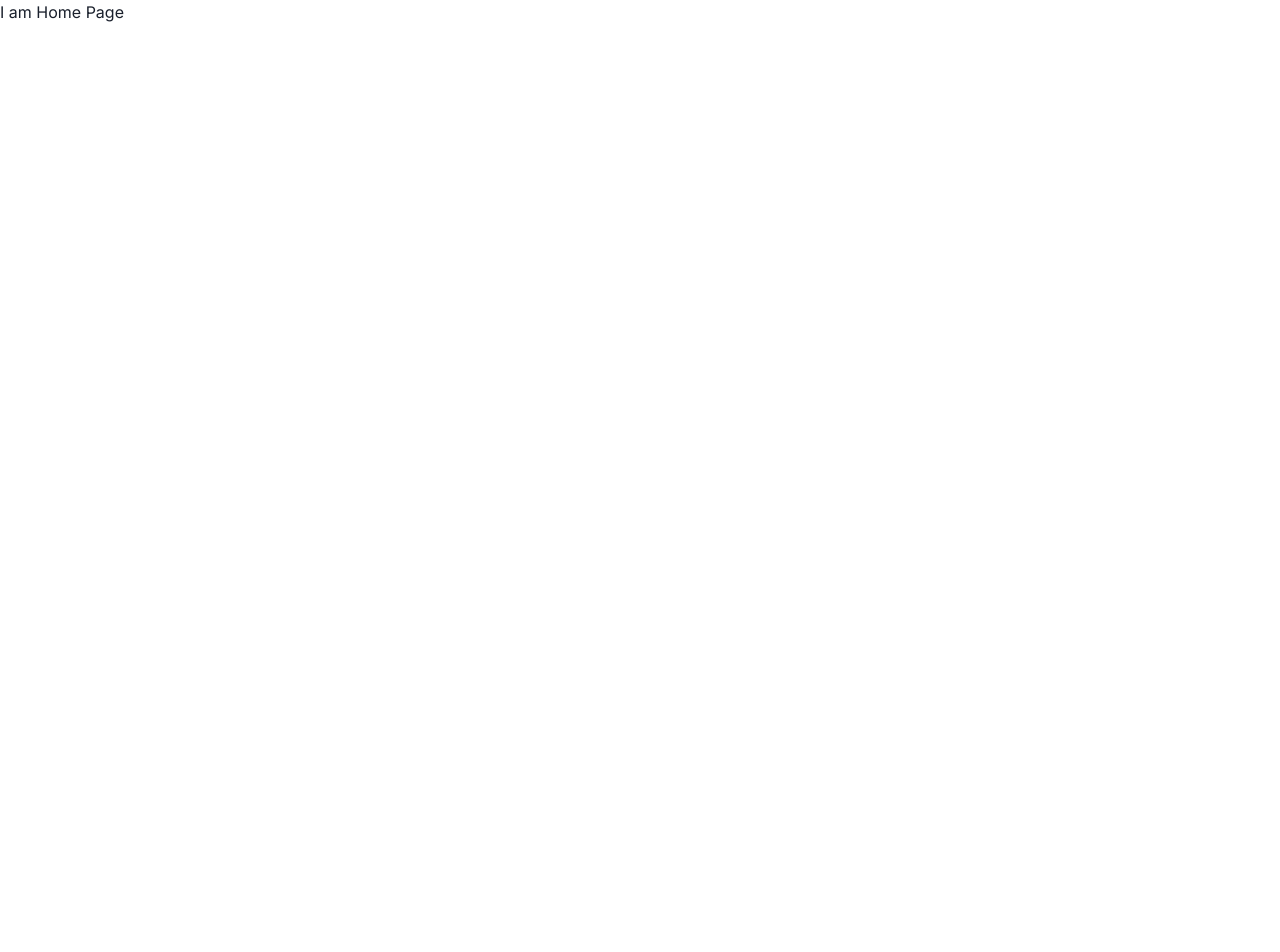
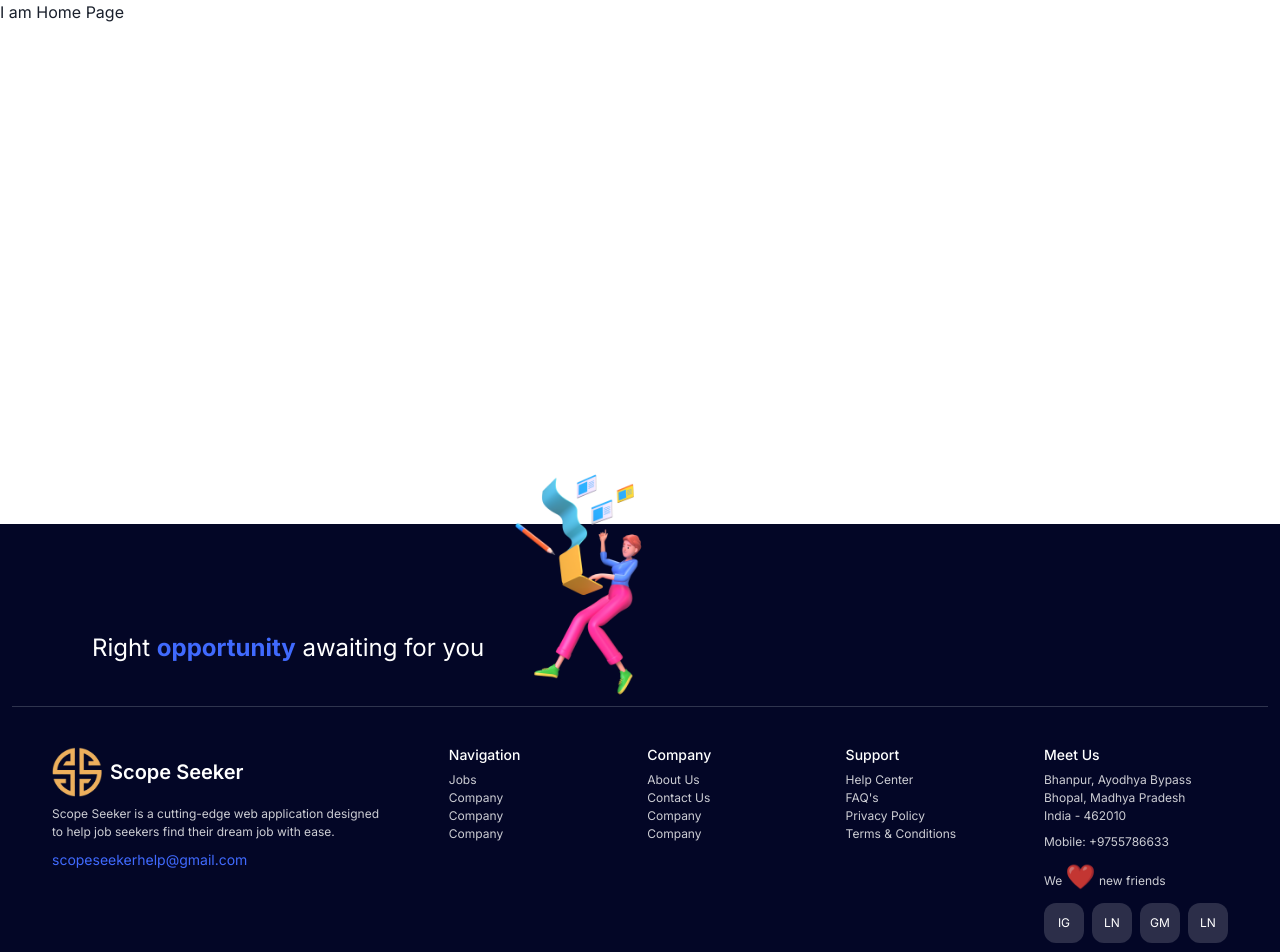
Before and after one commit to scopeseeker/scopeseeker-frontend, a Next.js app: page / in a window 1280 px wide. Shown: the top 952 px of the page. Before the commit the page ends 800 px from the top, so only its background shows below. Built offline with nearby package versions, Linux system fonts and the light colour scheme.

Commit message:
style: footer section added

```diff
--- /dev/null
+++ b/component/Footer/index.tsx
@@ -0,0 +1,175 @@
+import {
+  Box,
+  Center,
+  Divider,
+  Flex,
+  Grid,
+  GridItem,
+  Heading,
+  HStack,
+  ListItem,
+  Text,
+  UnorderedList,
+  VStack,
+} from '@chakra-ui/react';
+import Image from 'next/image';
+import React from 'react';
+
+const Footer = () => {
+  return (
+    <Box w={'full'} bg={'#030626'} p={3} mt={'500px'}>
+      <Flex px={20} position={'relative'} alignItems={'end'}>
+        <Text color={'white'} fontSize={'2xl'} pb={10}>
+          Right{' '}
+          <Text as={'span'} fontWeight={'bold'} color={'brand.100'}>
+            opportunity
+          </Text>{' '}
+          awaiting for you
+        </Text>
+        <Box mt={'-20'}>
+          <Image
+            src={require('../../public/Images3D/footer-right.png')}
+            alt={'footer'}
+            // width={'fit'}
+            height={250}
+          />
+        </Box>
+      </Flex>
+      <Divider opacity={0.2} />
+      <Grid templateColumns="repeat(6, 1fr)" gap={6} pt={10} pb={10} px={10}>
+        <GridItem w="100%" colSpan={2}>
+          <VStack pr={'10'}>
+            <HStack w={'full'}>
+              <Image
+                src={require('../../public/scopeseeker-logo.png')}
+                alt={'footer'}
+                height={50}
+              />
+              <Text color={'white'} fontSize={'xl'} fontWeight={'semibold'}>
+                Scope Seeker
+              </Text>
+            </HStack>
+            <Text as={'p'} color={'whiteAlpha.800'} fontSize={'xs'}>
+              Scope Seeker is a cutting-edge web application designed to help
+              job seekers find their dream job with ease.{' '}
+            </Text>
+            <Text as={'span'} w={'full'} fontSize={'sm'} color={'brand.100'}>
+              scopeseekerhelp@gmail.com
+            </Text>
+          </VStack>
+        </GridItem>
+
+        {/* Navigation Section */}
+        <GridItem w="100%" color={'whiteAlpha.800'}>
+          <Heading fontSize={'sm'} fontWeight={'medium'} color={'white'} mb={2}>
+            Navigation
+          </Heading>
+          <UnorderedList fontSize={'xs'} ml={0} listStyleType={'none'}>
+            <ListItem>Jobs</ListItem>
+            <ListItem>Company</ListItem>
+            <ListItem>Company</ListItem>
+            <ListItem>Company</ListItem>
+          </UnorderedList>
+        </GridItem>
+        {/* Company Section */}
+        <GridItem w="100%" color={'whiteAlpha.800'}>
+          <Heading fontSize={'sm'} fontWeight={'medium'} color={'white'} mb={2}>
+            Company
+          </Heading>
+          <UnorderedList fontSize={'xs'} ml={0} listStyleType={'none'}>
+            <ListItem>About Us</ListItem>
+            <ListItem>Contact Us</ListItem>
+            <ListItem>Company</ListItem>
+            <ListItem>Company</ListItem>
+          </UnorderedList>
+        </GridItem>
+        {/* Company Section */}
+        <GridItem w="100%" color={'whiteAlpha.800'}>
+          <Heading fontSize={'sm'} fontWeight={'medium'} color={'white'} mb={2}>
+            Support
+          </Heading>
+          <UnorderedList fontSize={'xs'} ml={0} listStyleType={'none'}>
+            <ListItem>Help Center</ListItem>
+            <ListItem>FAQ's</ListItem>
+            <ListItem>Privacy Policy</ListItem>
+            <ListItem>Terms & Conditions</ListItem>
+          </UnorderedList>
+        </GridItem>
+
+        {/* Meet us Section  */}
+        <GridItem w="100%" color={'whiteAlpha.800'}>
+          <Heading fontSize={'sm'} fontWeight={'medium'} color={'white'} mb={2}>
+            Meet Us
+          </Heading>
+          <UnorderedList fontSize={'xs'} ml={0} listStyleType={'none'}>
+            <ListItem>Bhanpur, Ayodhya Bypass</ListItem>
+            <ListItem>Bhopal, Madhya Pradesh</ListItem>
+            <ListItem>India - 462010</ListItem>
+          </UnorderedList>
+          <Text fontSize={'xs'} mt={2}>
+            Mobile: +9755786633
+          </Text>
+          <Text fontSize={'xs'} mt={2}>
+            We{' '}
+            <Text as={'span'} fontSize={'2xl'}>
+              ❤️
+            </Text>{' '}
+            new friends
+          </Text>
+          <HStack mt={2}>
+            <Center
+              cursor={'pointer'}
+              w="40px"
+              h="40px"
+              bg={'whiteAlpha.300'}
+              color="white"
+              borderRadius={12}
+            >
+              <Box as="span" fontSize="xs">
+                IG
+              </Box>
+            </Center>
+            <Center
+              cursor={'pointer'}
+              w="40px"
+              h="40px"
+              bg={'whiteAlpha.300'}
+              color="white"
+              borderRadius={12}
+            >
+              <Box as="span" fontSize="xs">
+                LN
+              </Box>
+            </Center>
+            <Center
+              cursor={'pointer'}
+              w="40px"
+              h="40px"
+              bg={'whiteAlpha.300'}
+              color="white"
+              borderRadius={12}
+            >
+              <Box as="span" fontSize="xs">
+                GM
+              </Box>
+            </Center>
+            <Center
+              cursor={'pointer'}
+              w="40px"
+              h="40px"
+              bg={'whiteAlpha.300'}
+              color="white"
+              borderRadius={12}
+            >
+              <Box as="span" fontSize="xs">
+                LN
+              </Box>
+            </Center>
+          </HStack>
+        </GridItem>
+      </Grid>
+    </Box>
+  );
+};
+
+export default Footer;
--- a/pages/index.tsx
+++ b/pages/index.tsx
@@ -1,5 +1,6 @@
 import Head from 'next/head';
-import { Text, useColorMode } from '@chakra-ui/react';
+import {Text, useColorMode } from '@chakra-ui/react';
+import Footer from '@/component/Footer';
 
 export default function Home() {
   const { colorMode, toggleColorMode } = useColorMode();
@@ -17,7 +18,8 @@ export default function Home() {
         <meta name="viewport" content="width=device-width, initial-scale=1" />
         <link rel="icon" href="/favicon.ico" />
       </Head>
-      <Text>I am Home Page</Text>
+    <Text>I am Home Page</Text>
+    <Footer/>
     </>
   );
 }
--- a/styles/theme.ts
+++ b/styles/theme.ts
@@ -33,7 +33,7 @@ const theme = extendTheme({
     },
     colors: {
         brand: {
-         100: "yellow",
+         100: "#406afe",
          200: "#2c68b8",
          300: "#406afe",
          400: "#445c8e",
```
Also changed, not shown: public/Images3D/footer-right.png (added), public/scopeseeker-logo.png (added).
